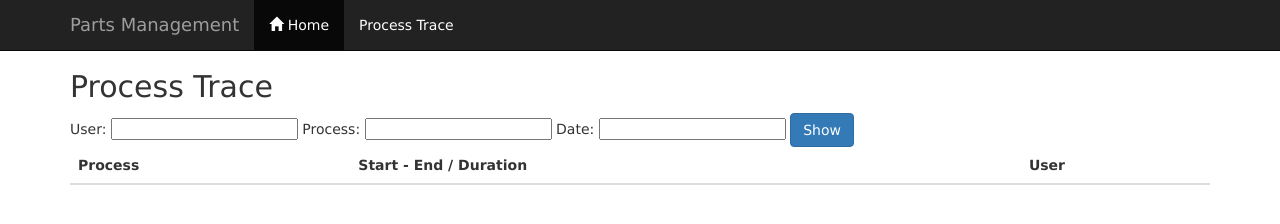
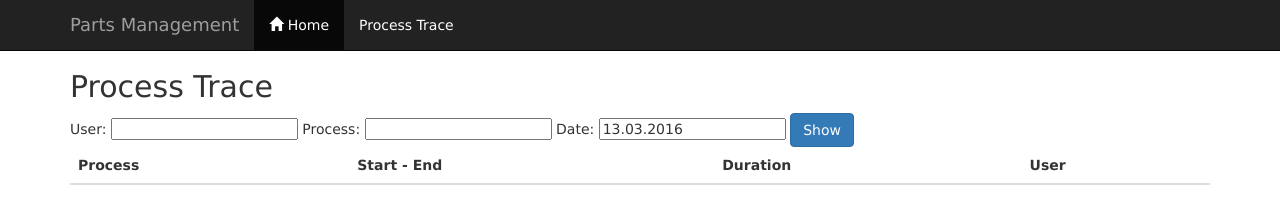
Before and after one commit to ReneCode/EPLAN_WEB, a website: page index.html in a window 1280 px wide. Both pictures are taken after a click on the link "Process Trace". Drawn offline with nearby package versions, Linux system fonts and the light colour scheme; some packages are replaced by stand-ins of ours; no server answers.

Commit message:
add duration column / int date-filter

```diff
--- a/javascripts/processtrace.js
+++ b/javascripts/processtrace.js
@@ -1,9 +1,14 @@
 app = angular.module('eplanApp');
-app.controller('ProcessTraceController', function ($scope, $http) {
+app.controller('ProcessTraceController', function ($scope, $http, $filter) {
+
+  setDateToToday();
   showProcesses();
 
-  function showProcesses()
-  {
+  function setDateToToday() {
+    $scope.start_at = $filter('date')(new Date(), 'dd.MM.yyyy');
+  }
+
+  function showProcesses() {
     var filter = "";
     var qUser = "";
 
@@ -20,6 +25,9 @@ app.controller('ProcessTraceController', function ($scope, $http) {
       }
       if (aTok.length > 1) {
         date.setMonth( aTok[1] -1 );
+      }
+      if (aTok.length > 2) {
+        date.setYear( aTok[2] );
       }
       params.start_at = date;
     }
--- a/partials/processtrace.html
+++ b/partials/processtrace.html
@@ -10,14 +10,16 @@
   <thead>
     <tr>
       <th>Process</th>
-      <th>Start - End / Duration </th>
+      <th>Start - End</th>
+      <th>Duration</th>
       <th>User</th>
     </tr>
   </thead>
   <tbody>
   <tr ng-repeat="process in processes">
   	<td>{{process.process_name}} / {{process.title}}</td>
-    <td>{{process.start_at | date:'dd.MM.yyyy HH:mm'}} - {{process.till | date:'HH:mm'}} / {{(process.duration / 60.0).toFixed(2)}}</td>
+    <td>{{process.start_at | date:'dd.MM.yyyy HH:mm'}} - {{process.till | date:'HH:mm'}}</td>
+    <td>{{(process.duration / 60.0).toFixed(2)}}</td>
   	<td>{{process.user_name}} </td>
   </tr>
   </tbody>
```
